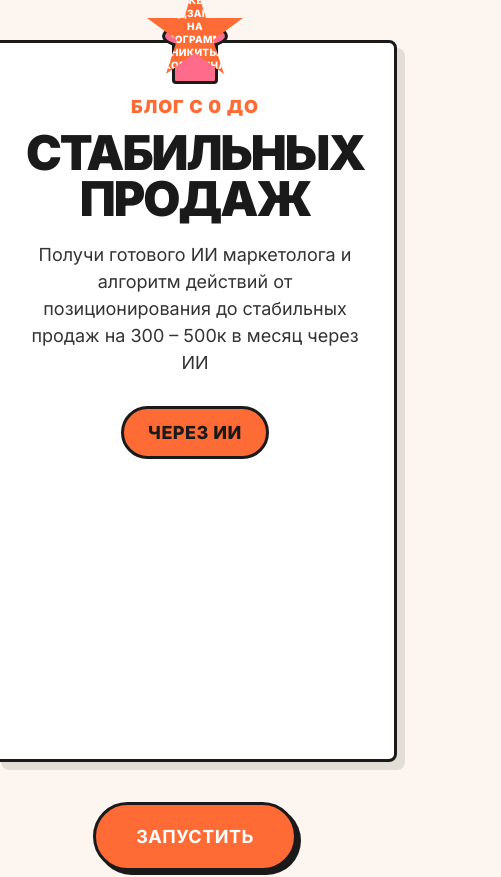
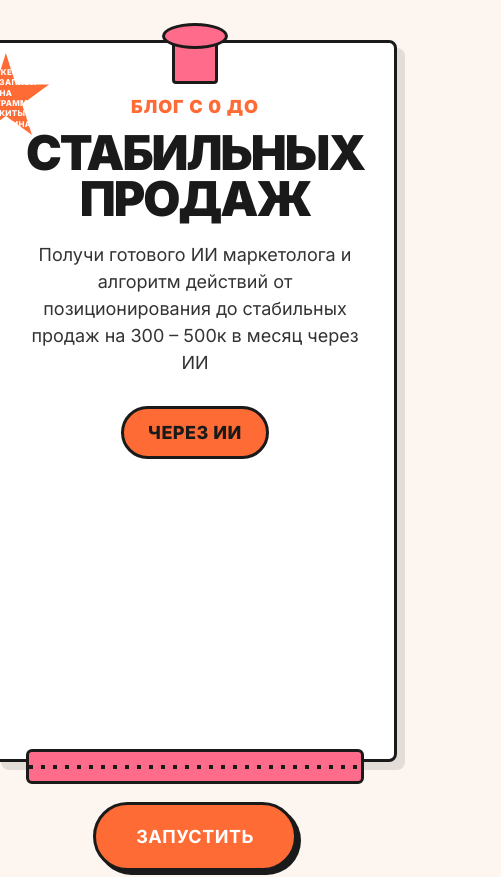
Before and after one commit to chpkc/ai-marketer-promo, a plain HTML site: page index.html in a window 390 px wide. Shown: the top 877 px of the page, 501 px wide, since content can reach past the window. Drawn offline with Linux system fonts and the light colour scheme.

Commit message:
Fix star badge position, hero padding, pink accent visibility

```diff
--- a/index.html
+++ b/index.html
@@ -74,29 +74,27 @@
         /* Star Badge */
         .star-badge {
             position: absolute;
-            left: -60px;
-            top: 40%;
-            transform: translateY(-50%);
-            width: 140px;
-            height: 140px;
+            left: 20px;
+            top: 80px;
+            width: 130px;
+            height: 130px;
             background: #FF6B35;
             clip-path: polygon(50% 0%, 61% 35%, 98% 35%, 68% 57%, 79% 91%, 50% 70%, 21% 91%, 32% 57%, 2% 35%, 39% 35%);
             display: flex;
             align-items: center;
             justify-content: center;
-            font-size: 10px;
+            font-size: 9px;
             font-weight: 800;
             color: white;
             text-align: center;
             line-height: 1.3;
             padding: 25px;
-            z-index: 10;
-            border: 2px solid #1a1a1a;
+            z-index: 20;
         }
 
         .star-badge span {
             display: block;
-            max-width: 85px;
+            max-width: 80px;
             text-transform: uppercase;
             letter-spacing: 0.3px;
         }
@@ -142,14 +140,14 @@
         /* Pink accent line */
         .pink-accent {
             position: absolute;
-            bottom: -20px;
-            left: 20px;
-            right: 20px;
-            height: 30px;
+            bottom: -25px;
+            left: 30px;
+            right: 30px;
+            height: 35px;
             background: #FF6B8A;
             border: 3px solid #1a1a1a;
-            border-radius: 4px;
-            z-index: -1;
+            border-radius: 6px;
+            z-index: 5;
         }
 
         .pink-accent::after {
@@ -195,8 +193,9 @@
 
         .hero-wrapper {
             position: relative;
-            max-width: 900px;
+            max-width: 1000px;
             width: 100%;
+            padding: 0 80px;
         }
 
         .hero-inner {
@@ -247,9 +246,10 @@
 
         /* Money Character SVG */
         .money-character {
-            width: 200px;
-            height: 280px;
+            width: 180px;
+            height: 250px;
             animation: float 3s ease-in-out infinite;
+            flex-shrink: 0;
         }
 
         /* Button */
@@ -540,9 +540,11 @@
             }
 
             .star-badge {
-                width: 100px;
-                height: 100px;
-                font-size: 10px;
+                left: 10px;
+                top: 10px;
+                width: 90px;
+                height: 90px;
+                font-size: 8px;
             }
         }
     </style>
```
